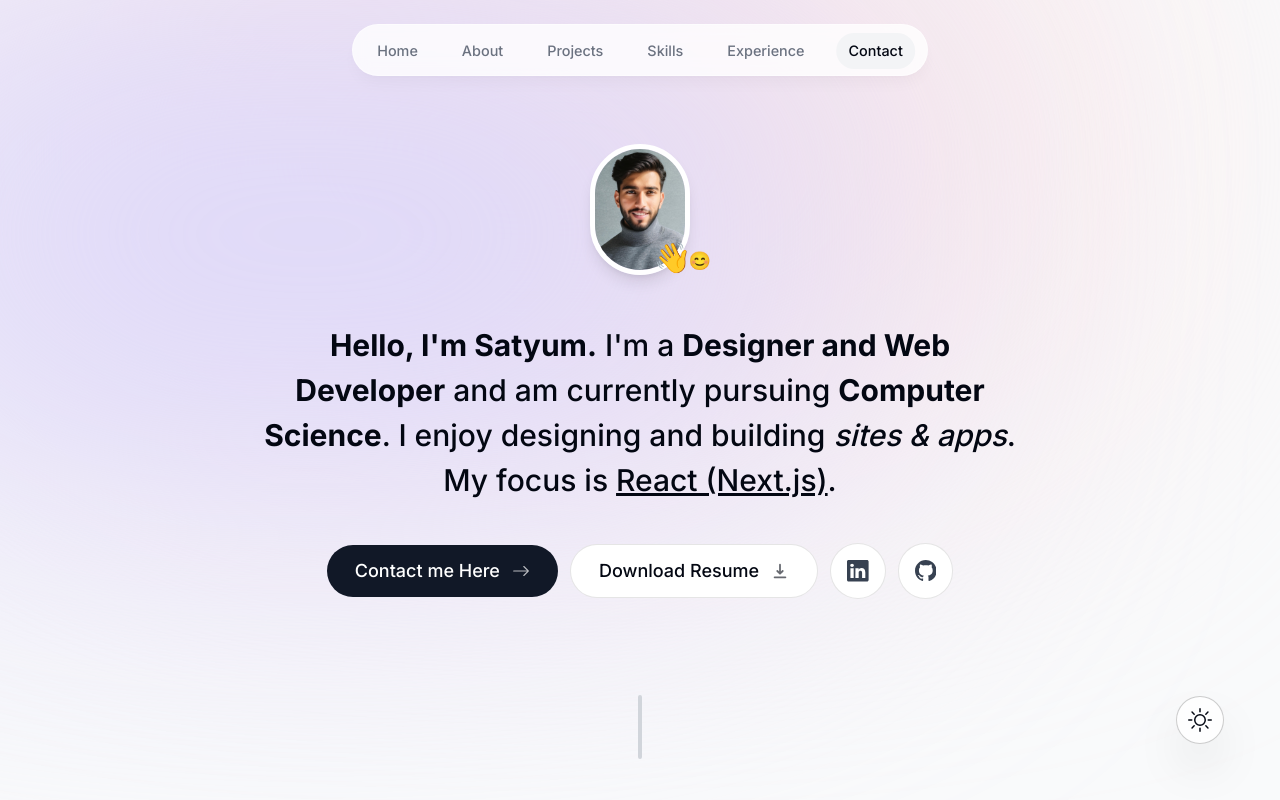
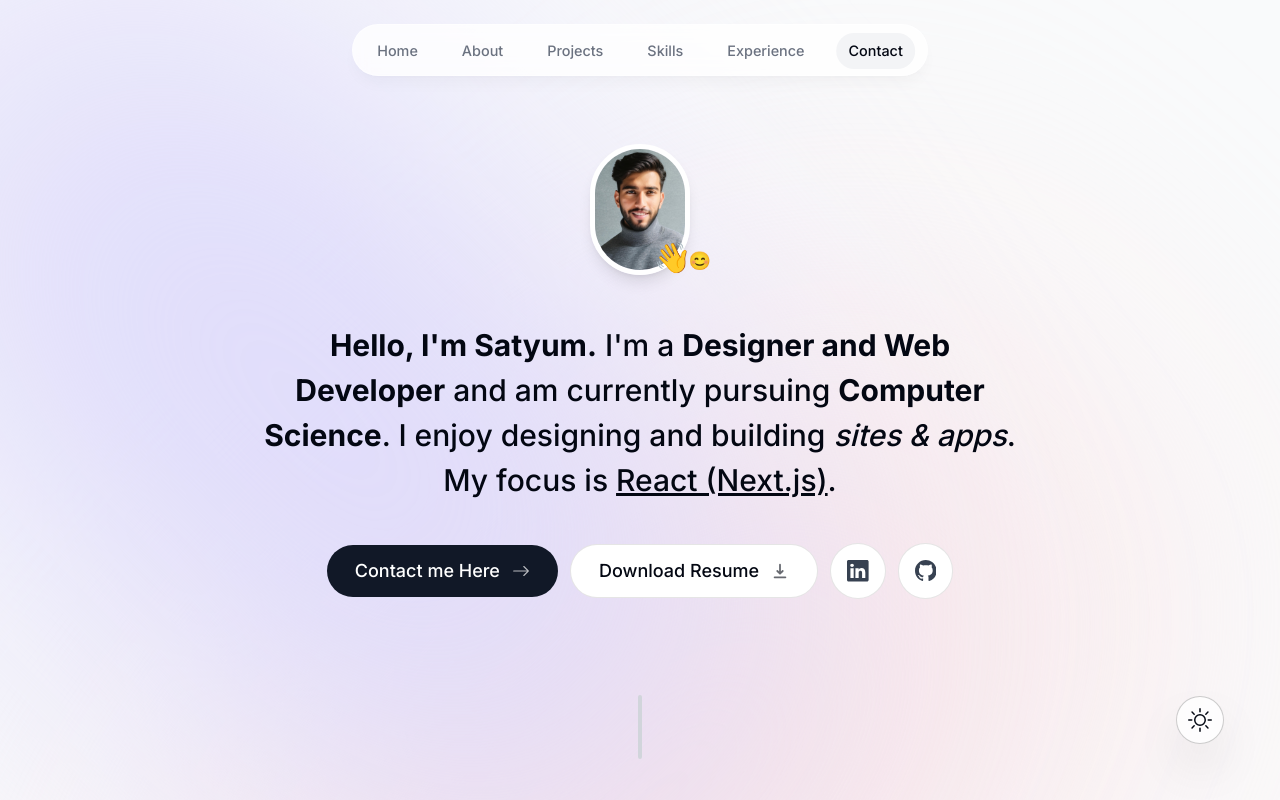
Before and after one commit to Satyum-Singh/portfolio, a Next.js app: page / in a window 1280 px wide. Shown: the top 800 px of the page. Built offline with nearby package versions, Linux system fonts and the light colour scheme; no server answers.

Commit message:
well the theme is ready for deployment.

```diff
--- a/app/layout.tsx
+++ b/app/layout.tsx
@@ -18,18 +18,19 @@ export default function RootLayout({
   children: React.ReactNode;
 }) {
   return (
+    // This is comment is being only for theme check
     <html lang="en" className="!scroll-smooth">
       <body
         className={`${inter.className} bg-gray-50 dark:bg-gray-900 dark:text-gray-50 dark:text-opacity-90 text-gray-950 relative h-max pt-28 sm:pt-36`}
       >
         <div
-          className="bg-[#fbe2e3] absolute top-[-6rem] right-[11rem] h-[31.25rem] w-[31.25rem] -z-10 rounded-full blur-[10rem]
-          sm:w-[68.75rem] dark:bg-[#946263]
+          className="bg-[#fbe2e3] -rotate-45 absolute top-[35rem] right-[5rem] h-[31.25rem] w-[31.25rem] -z-10 rounded-full blur-[10rem]
+          sm:w-[68.75rem] dark:bg-gradient-to-br from-[#fc00ff] to-[#00dbde]
         "
         ></div>
         <div
-          className="bg-[#dbd7fb] absolute top-[-1rem] left-[-35rem] h-[31.25rem] w-[50rem] -z-10 rounded-full blur-[10rem]
-          sm:w-[68.75rem] md:left-[-33rem] lg:left-[-28rem] xl:left-[-15rem] 2xl:left-[-5rem] dark:bg-[#676394]
+          className="bg-[#dbd7fb] rotate-45 absolute top-[10rem] left-[15rem] h-[31.25rem] w-[50rem] -z-10 rounded-full blur-[10rem]
+          sm:w-[68.75rem] md:left-[-33rem] lg:left-[-28rem] xl:left-[-15rem] 2xl:left-[-5rem] dark:bg-gradient-to-tr from-[#8A2387] via-[#E94057] to-[#F27121]
         "
         ></div>
         <ThemeContextProvider>
```
Also changed, not shown: app/globals.css (line endings or trailing spaces).
